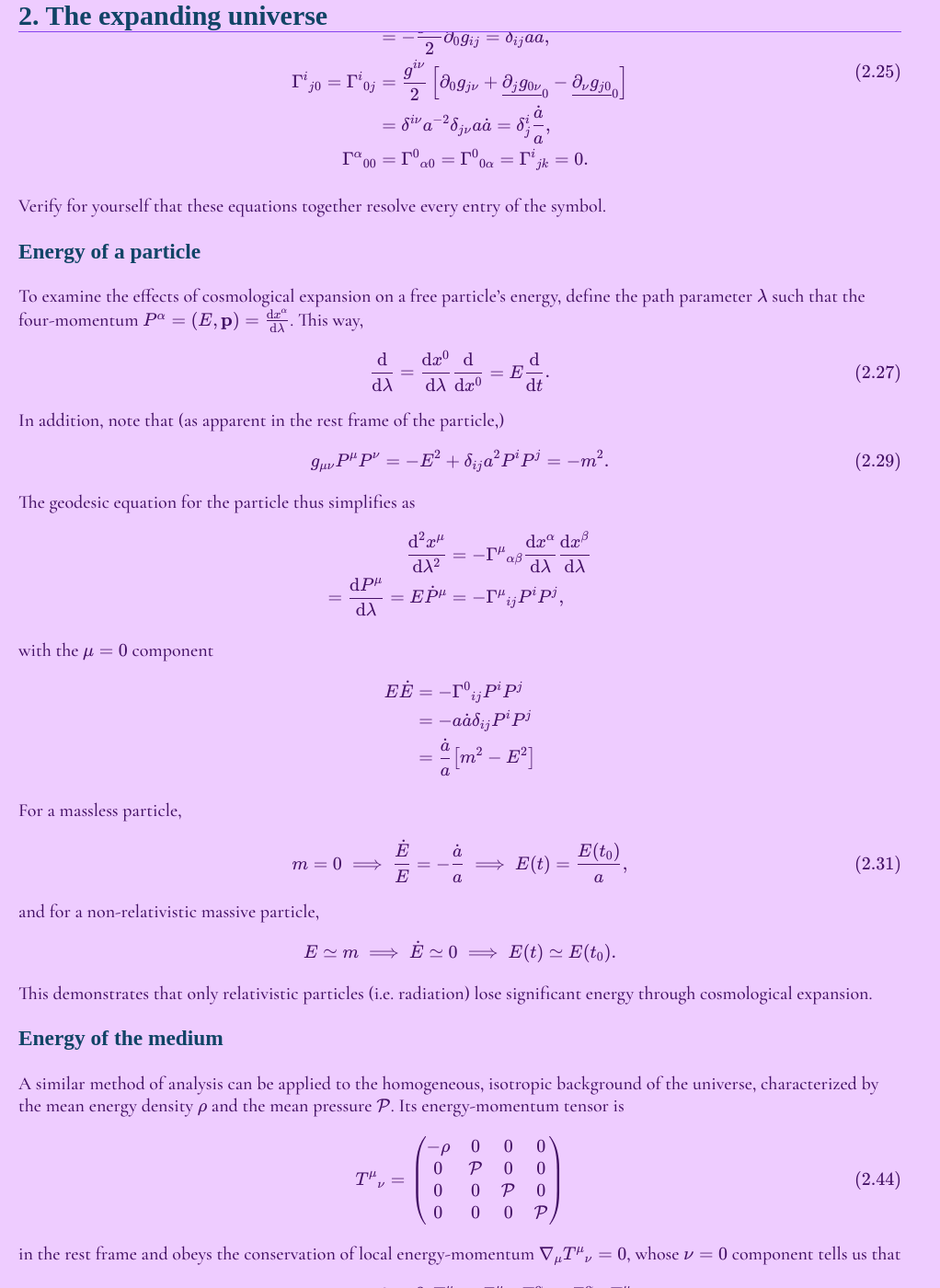
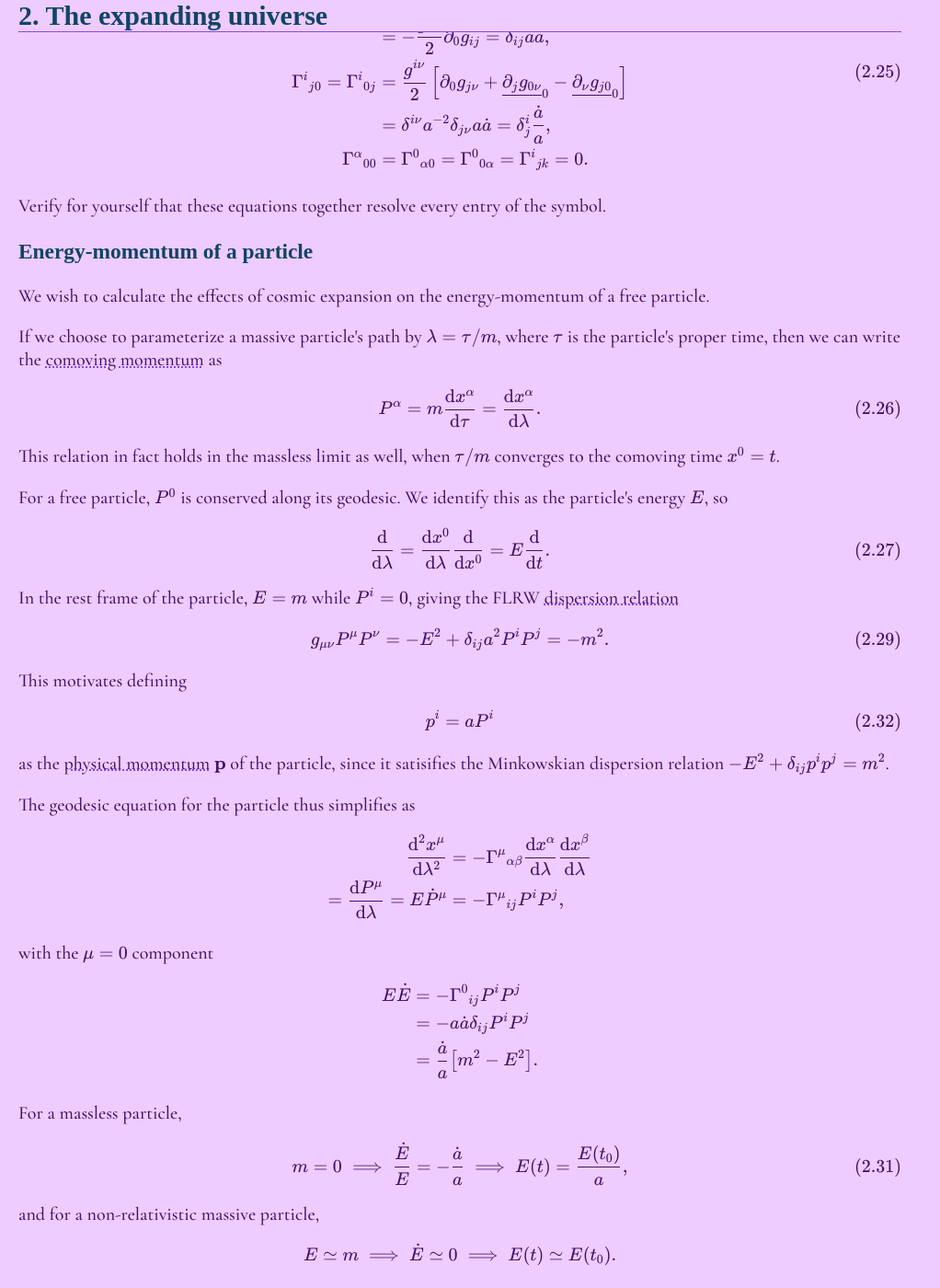
Before and after one commit to xingyzt/notes, a Jekyll site: the page built from modern-cosmology/2.md, in a window 1280 px wide and 1400 px high, scrolled down 1988 px. Shown: the whole window at 92% size, without its empty margins (0-1022 px from the left). Built offline with Jekyll 4.4.1, drawn with Linux system fonts in a browser that asks for light colours; some web fonts are replaced; our own code applies the rules of GitHub Pages for plain Markdown files; some of the changed text lies outside the part shown.

```diff
--- a/modern-cosmology/2.md
+++ b/modern-cosmology/2.md
@@ -112,18 +112,41 @@ Its Christoffel symbol is thus
 \end{aligned}\\]
 Verify for yourself that these equations together resolve every entry of the symbol.
 
-### Energy of a particle
+### Energy-momentum of a particle
 
-To examine the effects of cosmological expansion on a free particle’s energy, define the path parameter $\lambda$ such that the four-momentum $P^\alpha = (E, \vec p) = \f{\d x^\alpha}{\d \lambda}$. This way,
+We wish to calculate the effects of cosmic expansion on the energy-momentum of a free particle.
+
+If we choose to parameterize a massive particle's path by $\lambda = \tau/m$,
+where $\tau$ is the particle's proper time, then we can write the **comoving momentum** as
+\\[
+P^\alpha
+= m\f{\d x^\alpha}{\d\tau}
+= \f{\d x^\alpha}{\d\lambda}.
+\tag{2.26}
+\\]
+This relation in fact holds in the massless limit as well,
+when $\tau/m$ converges to the comoving time $x^0 = t$.
+
+For a free particle, $P^0$ is conserved along its geodesic.
+We identify this as the particle's energy $E$, so
 \\[
 \f{\d }{\d \lambda} = \f{\d x^0}{\d \lambda}\f{\d}{\d x^0} = E\f{\d}{\d t}.
 \tag{2.27}
 \\]
-In addition, note that (as apparent in the rest frame of the particle,)
+
+In the rest frame of the particle, $E = m$ while $P^i = 0$, giving the FLRW **dispersion relation**
 \\[
 g\_{\mu\nu}P^\mu P^\nu = -E^2 + \delta\_{ij} a^2 P^i P^j = -m^2.
 \tag{2.29}
 \\]
+This motivates defining
+\\[
+p^i = a P^i
+\tag{2.32}
+\\]
+as the **physical momentum** $\vec p$ of the particle,
+since it satisifies the Minkowskian dispersion relation
+$-E^2 + \delta\_{ij} p^i p^j = m^2$.
 
 The geodesic equation for the particle thus simplifies as
 \\[\begin{aligned}
@@ -136,7 +159,7 @@ with the $\mu=0$ component
 \\[\begin{aligned}
 E\dot E &= -{\Gamma^0}\_{ij} P^i P^j \\\
 &= -a\dot a \delta\_{ij} P^i P^j\\\
-&= \f{\dot a}{a} \big[m^2 - E^2\big]
+&= \f{\dot a}{a} \big[m^2 - E^2\big].
 \end{aligned}\\]
 
 For a massless particle,
@@ -237,9 +260,8 @@ and the pressure-energy $\mathbb P_s(p) = p^3/3E_s(p)$ gives the pressure
 
 To model relativistic particles,
 we have to convert the density and pressure scalar fields in [Nonrelativistic distribution statistics](#nonrelativistic-distribution-statistics) to a energy-momentum tensor field $T{^\mu}_\nu(\vec x, t)$.
-This is done by substituting the three-momentum and energy with the four-momentum $P^\alpha = (E, \vec p)$
-in a comoving reference frame (which flows locally with the particles).
-The comoving mass density is then
+This is done by substituting the energy $E$ and physical momentum $\vec p$ in the above equations
+with the comoving momentum $P^\alpha = (E, \vec p/a)$ in a reference frame which flows locally with the particles.The comoving mass density is then
 \\[
 \rho_s(\vec x, t)
 = -\f{g_s}{\sqrt{-|g|}} \int \f{\d^3 P}{[2\pi]^3} \f{P^0 P_0}{P^0} f\_s(\vec x, \vec p, t),
@@ -250,7 +272,7 @@ while the comoving pressures are
 = \f{g\_s}{\sqrt{-|g|}} \int \f{\d^3 P}{[2\pi]^3} \f{P^i P_j}{P^0} f\_s(\vec x, \vec p, t),
 \\]
 where $|g|$ is the determinant of the metric
-and $\d^3 P \equiv \d P\_1 \d P\_2 \d P\_3$ is the four-momentum's spatial volume element.
+and $\d^3 P \equiv \d P\_1 \d P\_2 \d P\_3$ is the comoving momentum's spatial volume element.
 Together, they give the energy-momentum tensor
 \\[
 T{^\mu}\_\nu
```
Also changed, not shown: modern-cosmology/0.md (+1 -1 lines), modern-cosmology/3.md (+15 -4 lines).
